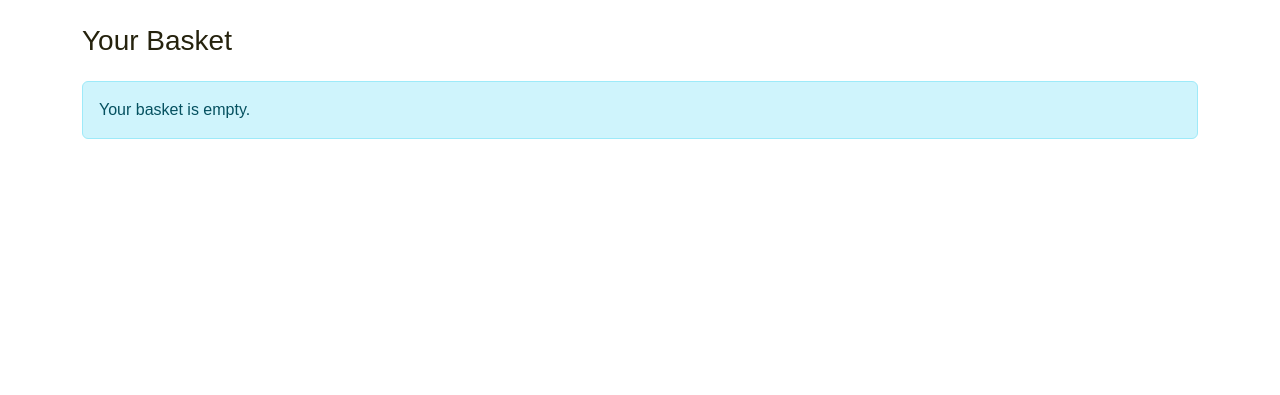
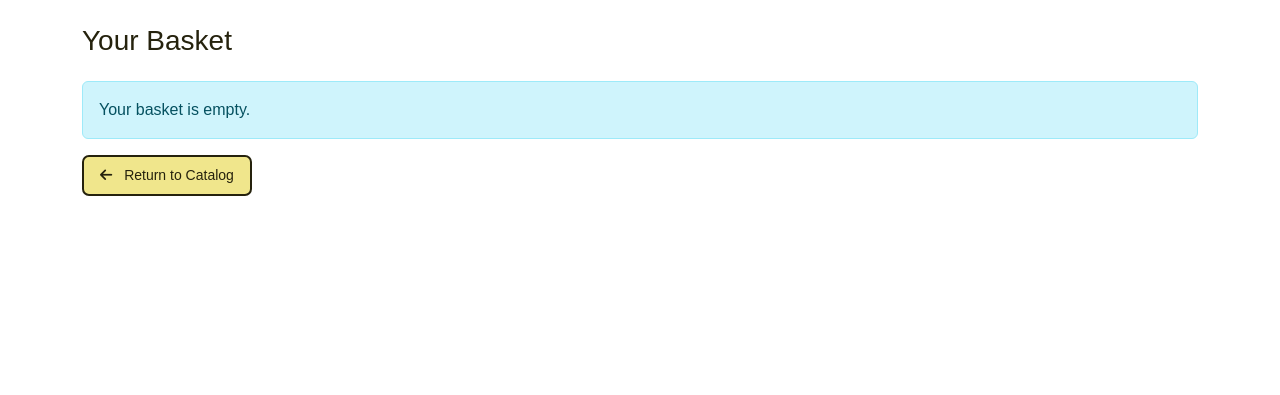
Before and after one commit to h7qju7ts/the_boat_shaq, a Django app: page /basket/ in a window 1280 px wide. Shown: the part 62-457 px from the top of the page. Run offline with Django 5.2, Linux system fonts and the light colour scheme; some libraries are stand-ins or nearby versions; some web fonts are replaced.

Commit message:
add views and paths to basket, reorganise catalog cards

```diff
--- a/basket/urls.py
+++ b/basket/urls.py
@@ -4,6 +4,9 @@ from . import views
 app_name = "basket"
 
 urlpatterns = [
+    path("", views.view_basket, name="basket"),
     path("add/<int:boat_id>/", views.add_to_basket, name="add_to_basket"),
-    path("", views.view_basket, name="basket"),
+    path("decrease/<int:boat_id>/", views.decrease_basket, name="decrease_basket"),
+    path("remove/<int:boat_id>/", views.remove_from_basket, name="remove_from_basket"),
+    path("clear/", views.clear_basket, name="clear_basket"),
 ]
--- a/basket/views.py
+++ b/basket/views.py
@@ -1,8 +1,10 @@
 from django.shortcuts import get_object_or_404, redirect, render
 from django.contrib import messages
+from django.views.decorators.http import require_POST
 from boats.models import Boat
 
-# Create your views here.
+
+@require_POST
 def add_to_basket(request, boat_id):
     boat = get_object_or_404(Boat, pk=boat_id)
 
@@ -17,6 +19,33 @@ def add_to_basket(request, boat_id):
 
     redirect_url = request.POST.get("redirect_url")
     return redirect(redirect_url or "boats:catalog")
+
+
+@require_POST
+def decrease_basket(request, boat_id):
+    basket = request.session.get("basket", {})
+    boat_id = str(boat_id)
+
+    if boat_id in basket:
+        basket[boat_id] -= 1
+        if basket[boat_id] <= 0:
+            del basket[boat_id]
+
+    request.session["basket"] = basket
+    return redirect("basket:basket")
+
+
+@require_POST
+def remove_from_basket(request, boat_id):
+    basket = request.session.get("basket", {})
+    boat_id = str(boat_id)
+
+    if boat_id in basket:
+        del basket[boat_id]
+
+    request.session["basket"] = basket
+    return redirect("basket:basket")
+
 
 def view_basket(request):
     basket = request.session.get("basket", {})
@@ -40,3 +69,9 @@ def view_basket(request):
     }
 
     return render(request, "basket/basket.html", context)
+
+
+@require_POST
+def clear_basket(request):
+    request.session["basket"] = {}
+    return redirect("basket:basket")
--- a/static/css/style.css
+++ b/static/css/style.css
@@ -25,6 +25,7 @@ input {
   border-radius: 6px;
   border: 1px solid #ccc;
 }
+
 
 /* ---------- Buttons ---------- */
 
--- a/templates/basket/basket.html
+++ b/templates/basket/basket.html
@@ -26,6 +26,7 @@
             <th>Price</th>
             <th>Qty</th>
             <th>Subtotal</th>
+            <th class="text-end">Actions</th>
           </tr>
         </thead>
 
@@ -52,6 +53,38 @@
             <!-- ===== SUBTOTAL ===== -->
             <td>£{{ item.subtotal }}</td>
 
+            <!-- ===== ITEM ACTIONS ===== -->
+            <td class="text-end">
+              <div class="d-flex justify-content-end gap-2 flex-wrap">
+
+                <!-- ===== DECREASE QUANTITY ===== -->
+                <form action="{% url 'basket:decrease_basket' item.boat.id %}" method="post">
+                  {% csrf_token %}
+                  <button type="submit" class="btn btn-outline-secondary btn-sm">
+                    <i class="fa-solid fa-minus"></i>
+                  </button>
+                </form>
+
+                <!-- ===== INCREASE QUANTITY ===== -->
+                <form action="{% url 'basket:add_to_basket' item.boat.id %}" method="post">
+                  {% csrf_token %}
+                  <input type="hidden" name="redirect_url" value="{{ request.get_full_path }}">
+                  <button type="submit" class="btn btn-outline-secondary btn-sm">
+                    <i class="fa-solid fa-plus"></i>
+                  </button>
+                </form>
+
+                <!-- ===== REMOVE ITEM ===== -->
+                <form action="{% url 'basket:remove_from_basket' item.boat.id %}" method="post">
+                  {% csrf_token %}
+                  <button type="submit" class="btn btn-outline-danger btn-sm">
+                    <i class="fa-solid fa-trash me-1"></i> Remove
+                  </button>
+                </form>
+
+              </div>
+            </td>
+
           </tr>
           {% endfor %}
         </tbody>
@@ -60,16 +93,47 @@
     </div>
 
     <!-- ===== BASKET TOTAL ===== -->
-    <div class="text-end">
-      <h4>Total: £{{ total }}</h4>
+    <div class="text-end mt-4">
+      <h4 class="mb-3">Total: £{{ total }}</h4>
+
+      <!-- ===== ACTION BUTTONS ===== -->
+      <div class="d-flex justify-content-end gap-3 flex-wrap">
+
+        <!-- ===== RETURN TO CATALOG ===== -->
+        <a href="{% url 'boats:catalog' %}" class="btn btn-outline-secondary">
+          <i class="fa-solid fa-arrow-left me-2"></i>
+          Return to Catalog
+        </a>
+
+        <!-- ===== CLEAR BASKET ===== -->
+        <form action="{% url 'basket:clear_basket' %}" method="post" class="d-inline">
+          {% csrf_token %}
+          <button type="submit" class="btn btn-outline-danger">
+            <i class="fa-solid fa-trash-can me-2"></i>
+            Clear Basket
+          </button>
+        </form>
+
+        <!-- ===== CHECKOUT BUTTON ===== -->
+        <a href="" class="btn btn-secondary">
+          <i class="fa-solid fa-credit-card me-2"></i>
+          Checkout
+        </a>
+
+      </div>
     </div>
 
   {% else %}
 
     <!-- ===== EMPTY BASKET MESSAGE ===== -->
-    <div class="alert alert-info mb-0">
+    <div class="alert alert-info mb-3">
       Your basket is empty.
     </div>
+
+    <a href="{% url 'boats:catalog' %}" class="btn btn-secondary">
+      <i class="fa-solid fa-arrow-left me-2"></i>
+      Return to Catalog
+    </a>
 
   {% endif %}
 
```
Also changed, not shown: templates/boats/boat_detail.html (+20 -5 lines), templates/boats/catalog.html (+62 -36 lines). Lines whose indentation alone changed are shown as unchanged.
